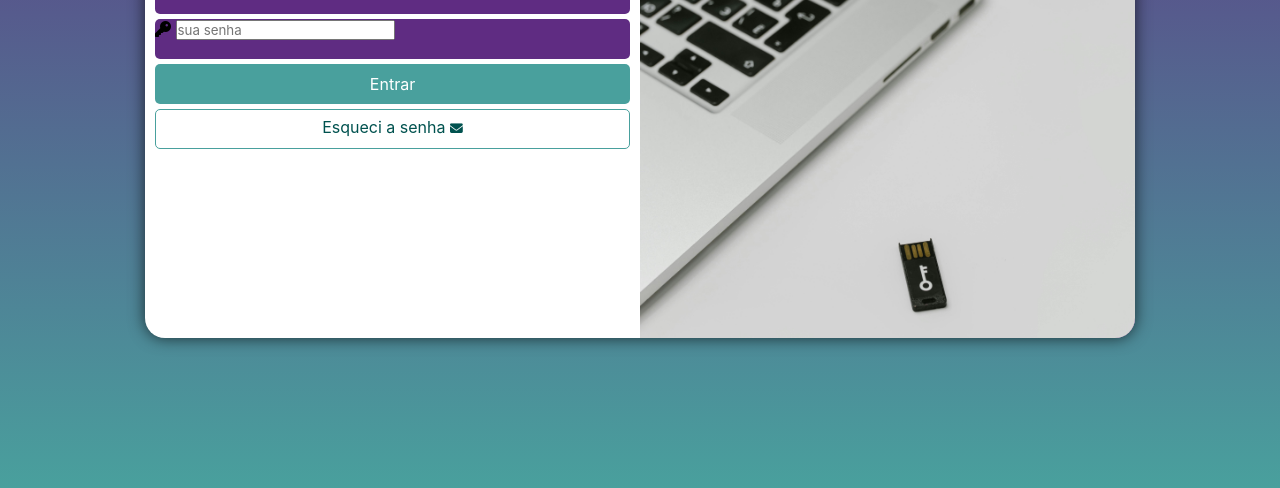
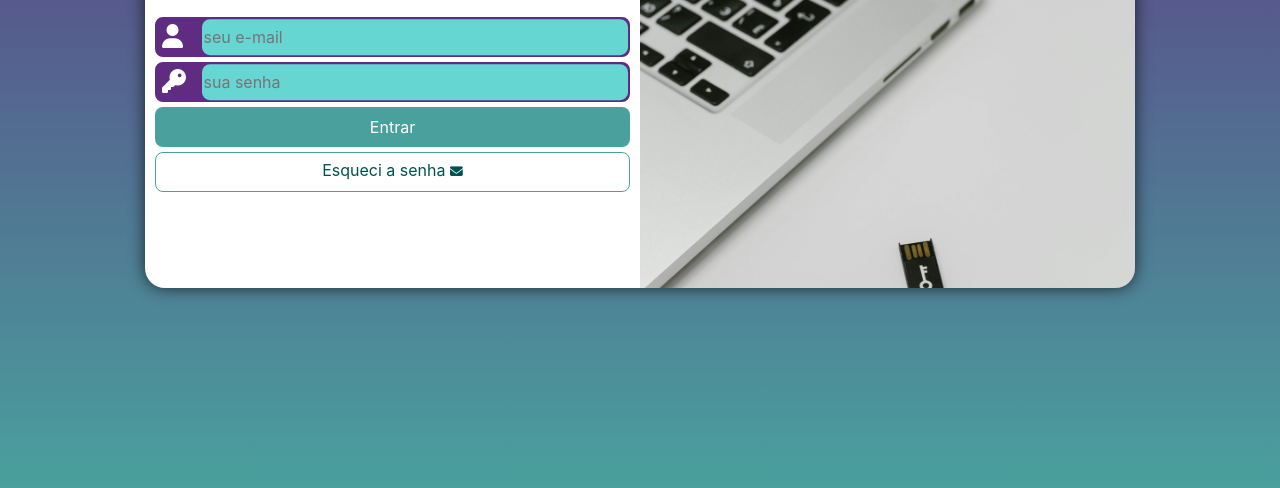
Before and after one commit to Felippe-Figueiredo/projeto-login, a plain HTML site: page index.html in a window 1280 px wide. Shown: the part 312-800 px from the top of the page. Drawn offline with Linux system fonts and the light colour scheme.

Commit message:
bug fixed

```diff
--- a/assets/css/media-query.css
+++ b/assets/css/media-query.css
@@ -12,6 +12,7 @@
 
     section#login {
         width: 90vw;
+        height: 300px;
     }
 
     section#login > div#image {
@@ -33,13 +34,14 @@
 
     section#login {
         width: 990px;
+        height: 400px;
     }
 
     section#login > div#image {
         float: right;
         width: 50%;
         height: 100%;
-        background-position: center right;
+        background-position: center center;
     }
 
     section#login > div#formulario {
@@ -52,6 +54,8 @@
     }
 
     div#formulario > p {
-        font-size: 1.2em;
+        font-size: 1em;
+        margin: 20px 0;
     }
+
 }
--- a/assets/css/style.css
+++ b/assets/css/style.css
@@ -67,13 +67,37 @@ div#formulario > p {
 
 form > div.campo {
     background-color: var(--cor02);
+    border: 2px solid var(--cor02);
     height: 40px;
-    border-radius: 5px;
+    border-radius: 8px;
     margin: 5px 0;
 }
 
 div.campo > label  {
     display: none;
+}
+
+div.campo > i {
+    color: white;
+    font-size: 1.5em;
+    width: 40px;
+    padding: 5px;
+}
+
+div.campo > input {
+    background-color: #66d6d2;
+    font-size: 1em;
+    height: 100%;
+    width: calc(100% - 44.5px);
+    border: none;
+    border-radius: 8px;
+    padding: 2px;
+
+    transform: translateY(-1.8px);
+}
+
+div.campo > input:focus-within {
+    background-color: white;
 }
 
 form > input[type=submit] {
@@ -84,7 +108,7 @@ form > input[type=submit] {
     background-color: var(--cor01);
     color: white;
     border: none;
-    border-radius: 5px;
+    border-radius: 8px;
 }
 
 form > input[type=submit]:hover {
@@ -99,7 +123,7 @@ form > a.botao {
     width: 100%;
     height: 40px;
     background-color: white;
-    border-radius: 5px;
+    border-radius: 8px;
     border: 1px solid var(--cor01);
     text-decoration: none;
     color: #00524f;
```
